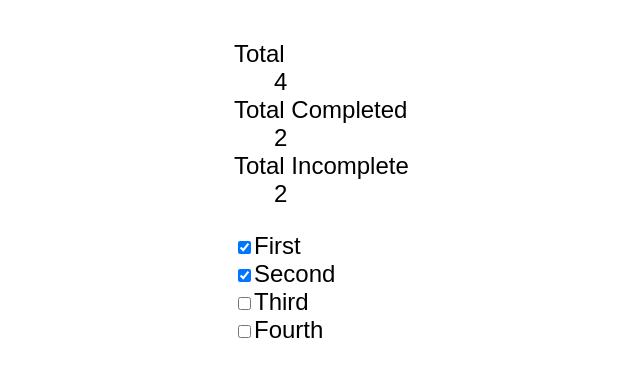
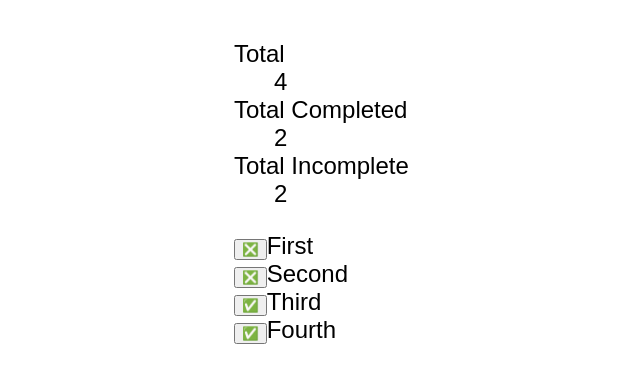
Before and after one commit to julia-/emoji-dos, a React (Create React App) app: page / in a window 1280 px wide. Shown: the top 382 px of the page, without its empty margins (46-686 px from the left). Built offline with nearby package versions, Linux system fonts and the light colour scheme.

Commit message:
change todo item checkbox to button with emoji

```diff
--- a/src/components/TodoItem.js
+++ b/src/components/TodoItem.js
@@ -7,16 +7,17 @@ function TodoItem({
 }) {
   return (
     <label>
-      <input
-        type='checkbox'
-        checked={ completed }
-        onChange={
+      <button
+        role='checkbox'
+        onClick={
           (event) => {
             console.log('Clicked checkbox', description);
             onToggleCompleted();
           }
         }
-      />
+      >
+        { completed ? '❎' : '✅' }
+      </button>
       { description }
     </label>
   )
```
